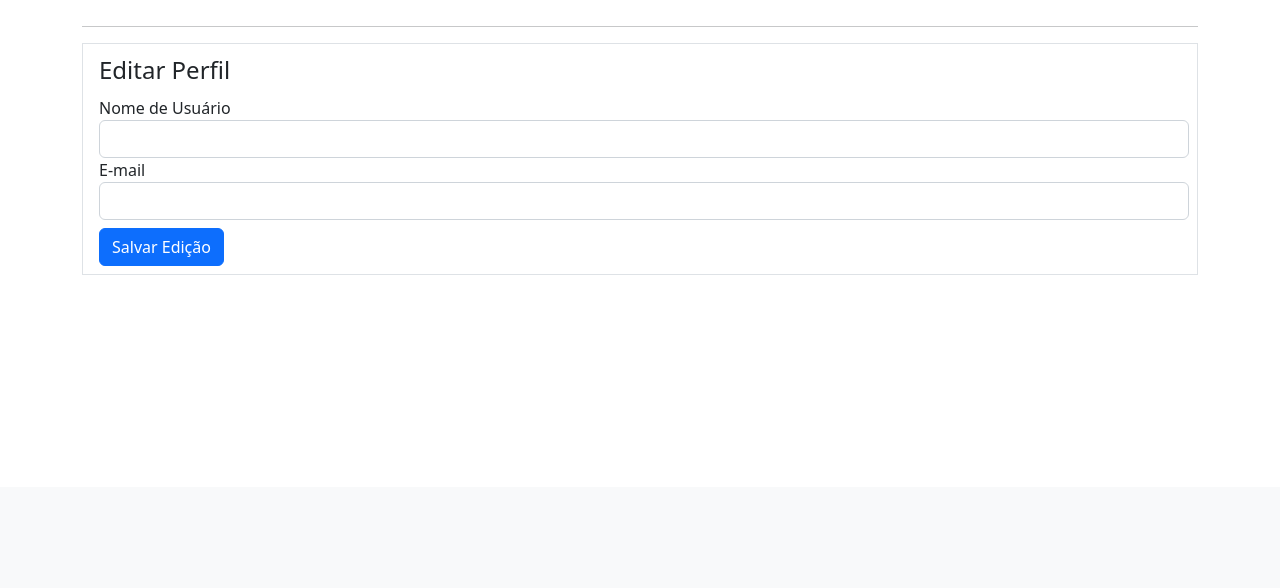
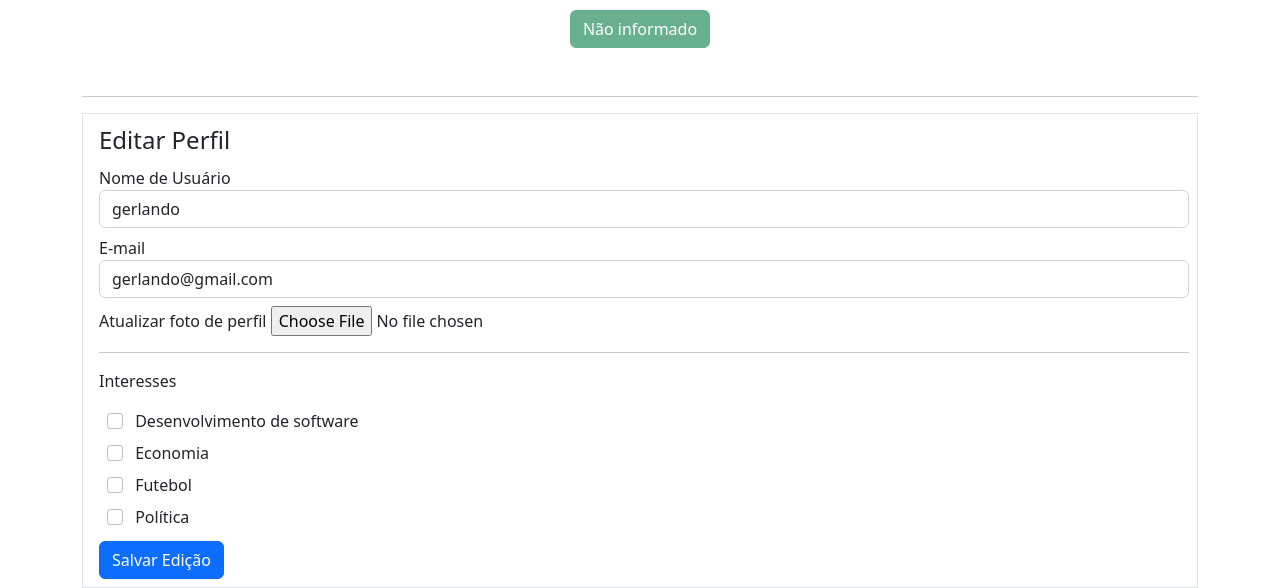
Before and after one commit to silvagustavodias/py_post-it, a Flask app: page /perfil/editar in a window 1280 px wide. Shown: the part 313-901 px from the top of the page. Before the commit the page ends 588 px from the top, so only its background shows below. Run offline with Flask 2, Linux system fonts and the light colour scheme; a user stored in the database is signed in; some libraries are stand-ins or nearby versions.

```diff
--- a/post_it/forms.py
+++ b/post_it/forms.py
@@ -1,5 +1,7 @@
 from flask_wtf import FlaskForm
-from wtforms import StringField, PasswordField, SubmitField, BooleanField
+from flask_wtf.file import FileField, FileAllowed
+from flask_login import current_user
+from wtforms import StringField, PasswordField, SubmitField, BooleanField, TextAreaField
 from wtforms.validators import DataRequired, Length, Email, EqualTo, ValidationError
 from post_it.models import Usuario
 
@@ -15,9 +17,6 @@ class FormCriarConta(FlaskForm):
         if usuario:
             raise ValidationError('Email já cadastrado. Cadastre-se com outro e-mail ou faça Login para continuar')
 
-
-
-
 class FormLogin(FlaskForm):
     email = StringField('E-mail', validators=[DataRequired(), Email()])
     senha = PasswordField('Senha', validators=[DataRequired(), Length(6, 20)])
@@ -29,4 +28,22 @@ class FormLogin(FlaskForm):
 class FormEditarPerfil(FlaskForm):
     username = StringField('Nome de Usuário', validators=[DataRequired()])
     email = StringField('E-mail', validators=[DataRequired(), Email()])
+    foto_perfil = FileField('Atualizar foto de perfil', validators=[FileAllowed(['jpg', 'png', 'jpeg'])])
     botao_submit_editarperfil = SubmitField('Salvar Edição')
+
+    interesse_dev = BooleanField('Desenvolvimento de software')
+    interesse_economia = BooleanField('Economia')
+    interesse_futebol = BooleanField('Futebol')
+    interesse_politica = BooleanField('Política')
+
+    def validate_email(self, email):
+        if current_user.email != email.data:
+            usuario = Usuario.query.filter_by(email=email.data).first()
+            if usuario:
+                raise ValidationError('Email já cadastrado. Cadastre-se com outro e-mail.')
+
+
+class FormCriarPost(FlaskForm):
+    titulo = StringField('Titulo do Post', validators=[DataRequired(), Length(2,140)])
+    corpo = TextAreaField('Escreva seu post aqui', validators=[DataRequired()])
+    botao_submit_post = SubmitField('Postar')
--- a/post_it/routes.py
+++ b/post_it/routes.py
@@ -1,16 +1,19 @@
 from flask import render_template, redirect, url_for, flash, request
 from post_it import app, database, bcrypt
-from post_it.forms import FormLogin, FormCriarConta, FormEditarPerfil
-from post_it.models import Usuario
+from post_it.forms import FormLogin, FormCriarConta, FormEditarPerfil, FormCriarPost
+from post_it.models import Usuario, Post
 from flask_login import login_user, logout_user, current_user, login_required
-
+import secrets
+from PIL import Image
+import os
 
 list_users = ['Gustavo','André','Débora','Carol','Pedro',]
 
 # route caminho da homepage
 @app.route('/')
 def home():
-    return render_template('home.html')
+    posts = Post.query.all()
+    return render_template('home.html', posts=posts)
 
 @app.route('/contatos')
 def contato():
@@ -19,6 +22,7 @@ def contato():
 @app.route('/users')
 @login_required
 def users():
+    list_users = Usuario.query.all()
     #Passando a variável para o código html
     return render_template('users.html', list_users=list_users)
 
@@ -74,14 +78,70 @@ def perfil():
     foto_perfil = url_for('static', filename='fotos_perfil/{}'.format(current_user.foto_perfil))
     return render_template('perfil.html', foto_perfil = foto_perfil)
 
-@app.route('/post/criar')
+@app.route('/post/criar', methods=['GET', 'POST'])
 @login_required
 def criar_post():
-    return render_template('criar_post.html')
+    form = FormCriarPost()
+    if form.validate_on_submit():
+        new_post = Post(titulo=form.titulo.data, corpo=form.corpo.data, author=current_user)
+        database.session.add(new_post)
+        database.session.commit()
+        flash('Post criado com sucesso', 'alert-success mt-2 mb-2')
+        return redirect(url_for('home'))
+    return render_template('criar_post.html', form=form)
+
+def salvar_imagem(imagem):
+    #add o código-único no nome da imagem
+    codigo = secrets.token_hex(8)
+    nome, extensao = os.path.splitext(imagem.filename)
+    nome_arquivo = nome + codigo + extensao
+    image_path = os.path.join(app.root_path, 'static/fotos_perfil', nome_arquivo)
+    #Reduzir imagem
+    tamanho = (200,200)
+    imagem_reduzida = Image.open(imagem)
+    imagem_reduzida.thumbnail(tamanho)
+     # salvar imagem
+    imagem_reduzida.save(image_path)
+    return nome_arquivo
+
+def atualizar_interesses(form):
+    lista_interesses_aux = []
+    for campo in form:
+        if 'interesse_' in campo.name:
+            if campo.data:
+                lista_interesses_aux.append(campo.label.text)
+    if len(lista_interesses_aux) == 0:
+        return
+
+    return ';'.join(lista_interesses_aux)
+
 
 @app.route('/perfil/editar', methods=['GET', 'POST'])
 @login_required
 def editar_perfil():
     form = FormEditarPerfil()
+    if form.validate_on_submit():
+        current_user.email = form.email.data
+        current_user.username = form.username.data
+        if form.foto_perfil.data:
+            #Adicionando código aleatório na imagem
+            nome_imagem = salvar_imagem(form.foto_perfil.data)
+            current_user.foto_perfil = nome_imagem
+
+            # mudar o campo foto perfil do current user
+        current_user.interesses = atualizar_interesses(form)
+        database.session.commit()
+        flash('Perfil atualizado com sucesso', 'alert-success')
+        return redirect(url_for('perfil'))
+
+    #Se o formulário não tiver enviando nadad (método POST), ele já preenche automático.
+    elif request.method == "GET":
+        form.email.data = current_user.email
+        form.username.data = current_user.username
+        for campo in form:
+            if 'interesse_' in campo.name:
+                if campo.label.text in current_user.interesses:
+                    campo.data = True
+
     foto_perfil = url_for('static', filename='fotos_perfil/{}'.format(current_user.foto_perfil))
     return render_template('editarperfil.html', foto_perfil=foto_perfil, form=form)
--- a/post_it/static/main.css
+++ b/post_it/static/main.css
@@ -35,3 +35,8 @@
 .number3{
   font-weight:500;
 }
+
+.meupost {
+
+    background: #f2f5f8 !important;
+}
--- a/post_it/templates/editarperfil.html
+++ b/post_it/templates/editarperfil.html
@@ -6,7 +6,7 @@
     <hr>
     <div class = 'row'>
         <div class = 'col'>
-            <form method="POST" action="" class="border p-2 ps-3">
+            <form method="POST" action="" class="border p-2 ps-3" enctype="multipart/form-data">
                 {{form.csrf_token}}
                 <legend>Editar Perfil</legend>
                 <fieldset class="pb-2">
@@ -23,7 +23,7 @@
                             {{form.username(class="form-control")}}
                         {% endif %}
                     </div>
-                     <div class="form-group">
+                     <div class="form-group mt-2 mb-2">
                         {{form.email.label(class="form-control-label")}}
                         {% if form.email.errors %}
                             {{form.email(class="form-control is-invalid")}}
@@ -36,6 +36,25 @@
                             {{form.email(class="form-control")}}
                         {% endif %}
                     </div>
+                     <div class="form-group mt-2 mb-2">
+                        {{form.foto_perfil.label}}
+                        {{form.foto_perfil(class="form-control-file")}}
+                        {% if form.foto_perfil.errors  %}
+                            {%  for erro in form.foto_perfil.errors %}
+                                <span class="text-danger"> {{ erro }}</span><br>
+                            {%  endfor %}
+                        {%  endif %}
+                     </div>
+                    <hr>
+                    <p>Interesses</p>
+                    {% for campo in form %}
+                        {% if 'interesse_' in campo.name %}
+                             <div class="form-group mt-2 mb-1">
+                                 {{campo(class="form-check-input ms-2")}}
+                                 {{campo.label(class="form-control-label ms-2")}}
+                            </div>
+                        {% endif %}
+                    {% endfor %}
                 </fieldset>
                 {{form.botao_submit_editarperfil(class="btn btn-primary")}}
             </form>
--- a/post_it/templates/perfil.html
+++ b/post_it/templates/perfil.html
@@ -17,7 +17,7 @@
                     </div>
                     <div class="d-flex flex-column">
                         <span class="rating">Interesses</span>
-                        <span class="number3">8.9</span>
+                        <span class="number3">{{current_user.interesses.split(';')|length}}</span>
                     </div>
                    </div>
                    <div class="button mt-2 d-flex flex-row align-items-center">
@@ -27,6 +27,18 @@
                 </div>
             </div>
          </div>
+<div class="row justify-content-center">
+
+    <div class="col col-4" style="text-align: center">
+        <strong> Interesses </strong><br>
+        {% for interesse in current_user.interesses.split(';') %}
+        <button type="button" class="btn btn-success mt-2" disabled>{{interesse}}</button>
+        {% endfor %}
+    </div>
+
+</div>
+
+
 {% block form_editar_perfil  %}
 {% endblock %}
 {% endblock%}
```
Also changed, not shown: post_it/templates/criar_post.html (+40 -2 lines), post_it/templates/home.html (+19 -4 lines), post_it/templates/users.html (+36 -4 lines), README.md, post_it/comunidade.db, post_it/static/fotos_perfil/3 x 4 imagem oficial Gustavo78f012fa804efab7.jpg (added).
